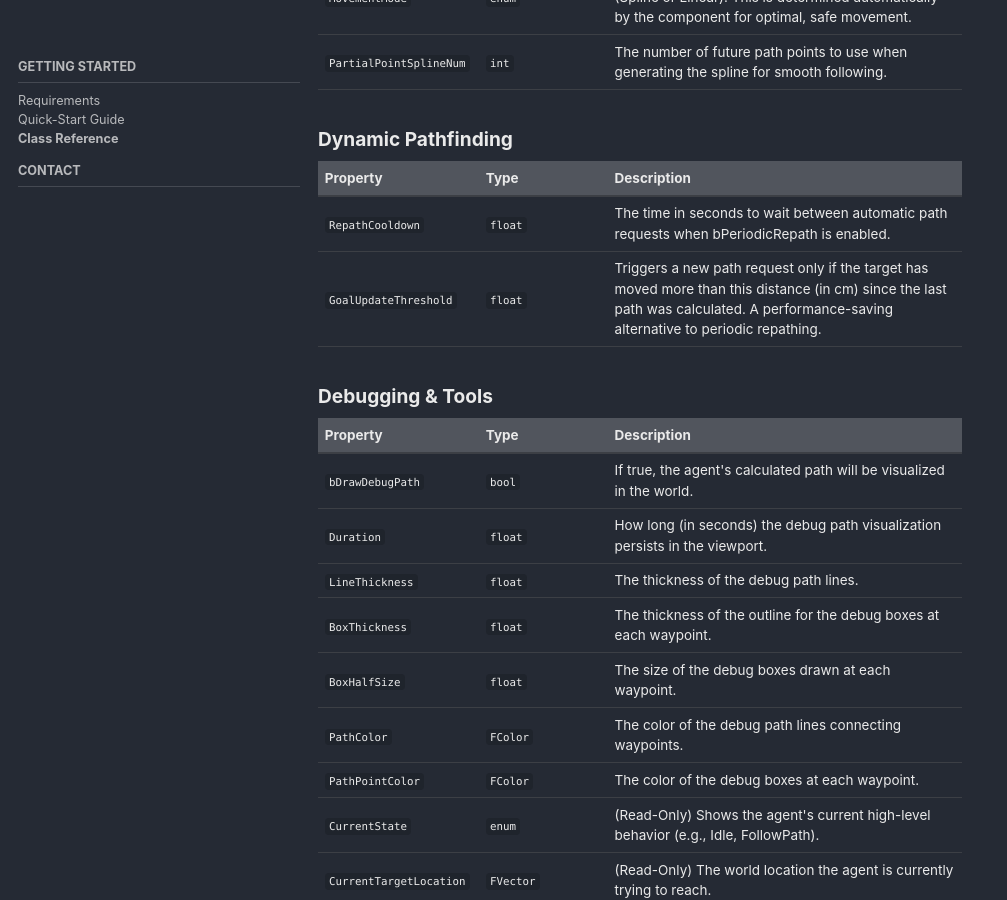
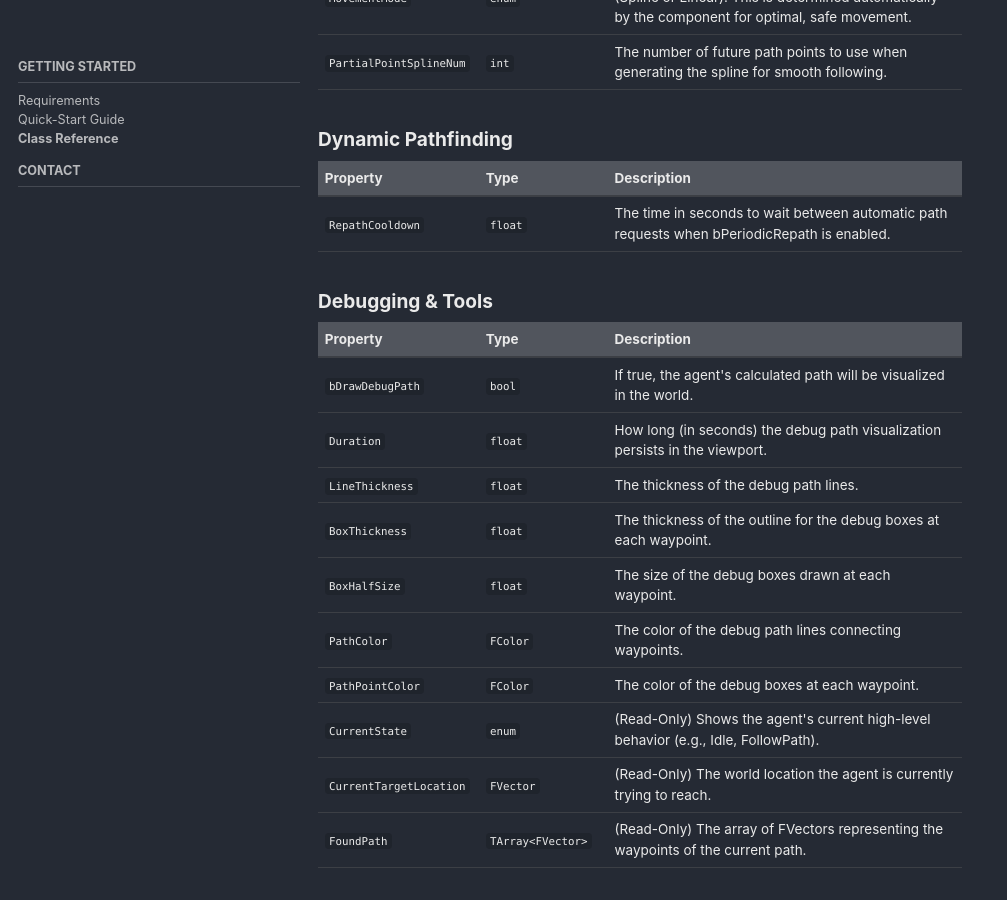
Before and after one commit to TeamHamDev/TeamHamDev.github.io, a Jekyll site: the page built from _docs/component-reference.md, in a window 1280 px wide and 900 px high, scrolled down 1869 px. Shown: the whole window, without its empty margins (0-1007 px from the left). Built offline with Jekyll 4.4.1, drawn with Linux system fonts in a browser that asks for light colours; cached includes are drawn as plain includes.

Commit message:
Update component-reference.md

```diff
--- a/_docs/component-reference.md
+++ b/_docs/component-reference.md
@@ -182,11 +182,7 @@ This document details the core classes of the Smart Flying Navigation plugin.
       <td><code>float</code></td>
       <td>The time in seconds to wait between automatic path requests when bPeriodicRepath is enabled.</td>
     </tr>
-    <tr>
-      <td><code>GoalUpdateThreshold</code></td>
-      <td><code>float</code></td>
-      <td>Triggers a new path request only if the target has moved more than this distance (in cm) since the last path was calculated. A performance-saving alternative to periodic repathing.</td>
-    </tr>
+
   </tbody>
 </table>
 
```
